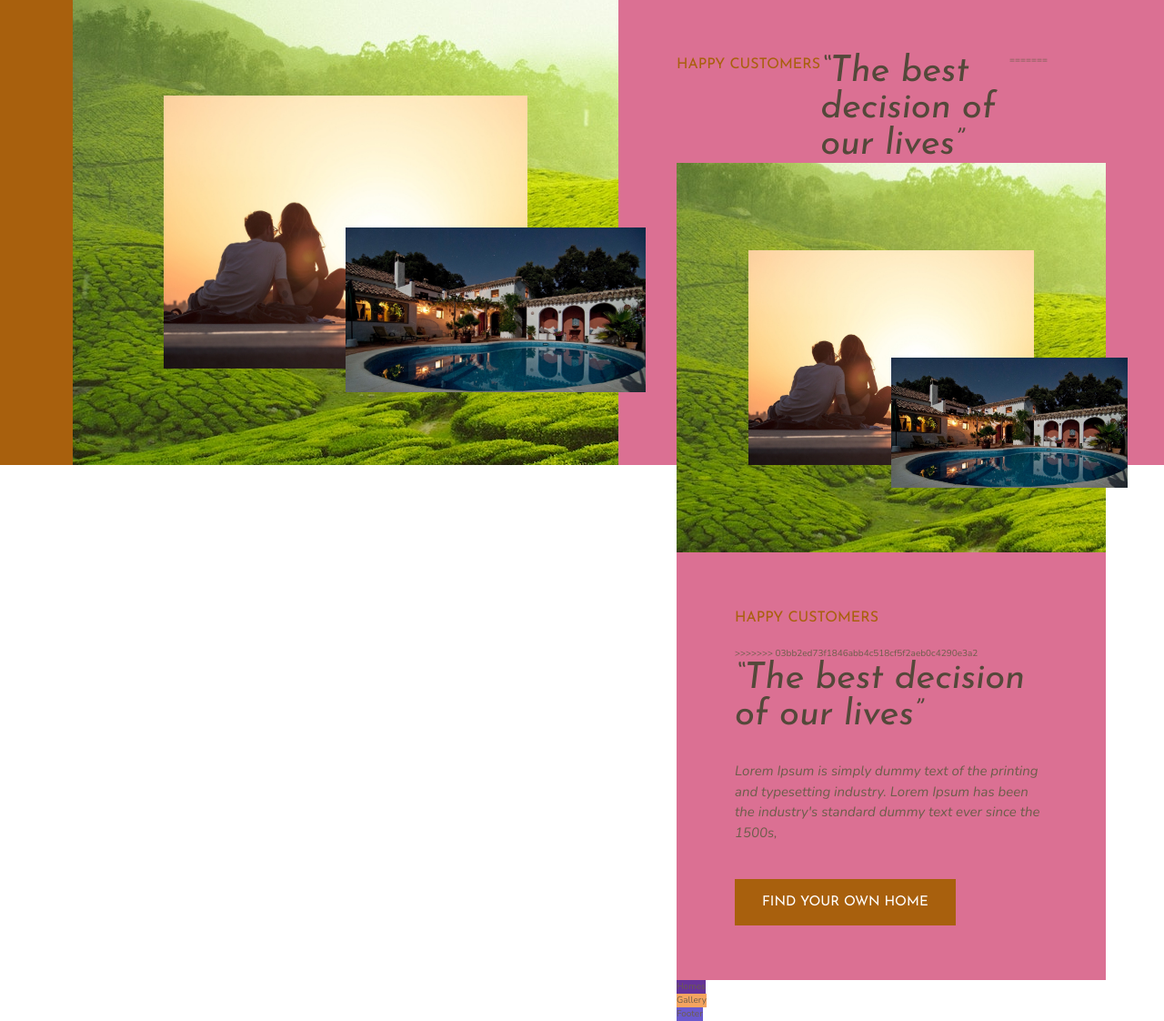
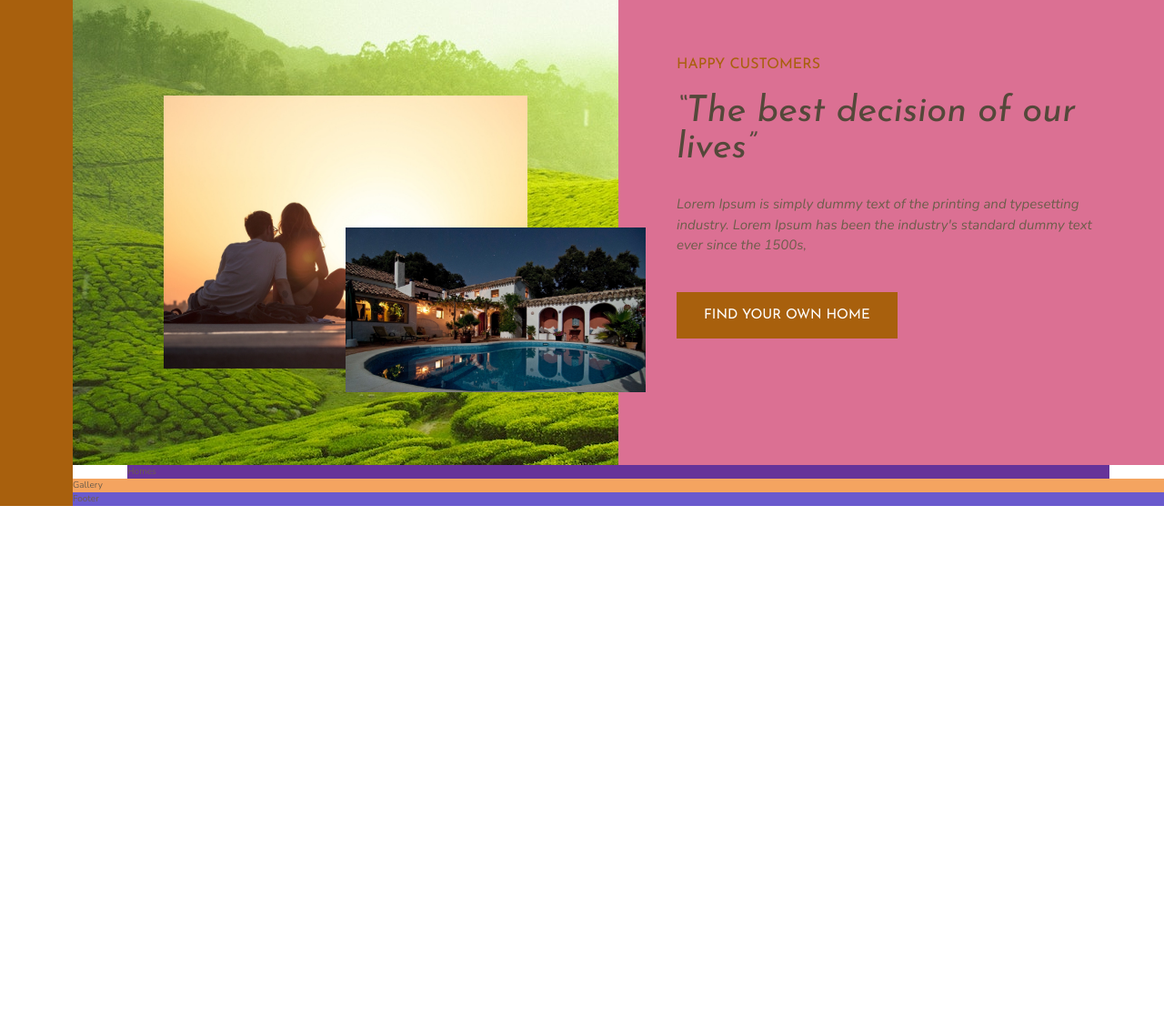
Before and after one commit to skhanam16/Grid-layout, a website: page index.html in a window 1280 px wide. Shown: the part 1232-2354 px from the top of the page at 91% size. After the commit the page ends 1788 px from the top, so only its background shows below. Drawn offline with nearby package versions, Linux system fonts and the light colour scheme.

Commit message:
modified index

```diff
--- a/index.html
+++ b/index.html
@@ -78,7 +78,6 @@
             </p>
         </div>
         </section>
-<<<<<<< HEAD
 
         <div class="story__pictures">
             <img src="img/story-1.jpeg" alt="" class="story__img--1" >
@@ -90,18 +89,7 @@
             <h3 class="heading-3 mb-sm">
              Happy customers
             </h3>
-            <h2 class="heading-2 heading-2--dark">&ldquo;The best decision of our lives&rdquo;</h2>
-=======
-        <div class="story__pictures">
-            <img src="img/story-1.jpeg" alt="" class="story__img--1" >
-            <img src="img/story-2.jpeg" alt="" class="story__img--2" >
 
-        </div>
-        <div class="story__content">
-            <h3 class="heading-3 mb-sm">
-             Happy customers
-            </h3>
->>>>>>> 03bb2ed73f1846abb4c518cf5f2aeb0c4290e3a2
             <h2 class="heading-2 heading-2--dark mb-md">&ldquo;The best decision of our lives&rdquo;</h2>
             <p class="story__text">Lorem Ipsum is simply dummy text of the printing and typesetting industry. Lorem Ipsum has been the industry's standard dummy text ever since the 1500s,</p>
         <button class="btn">Find your own home</button>
```
